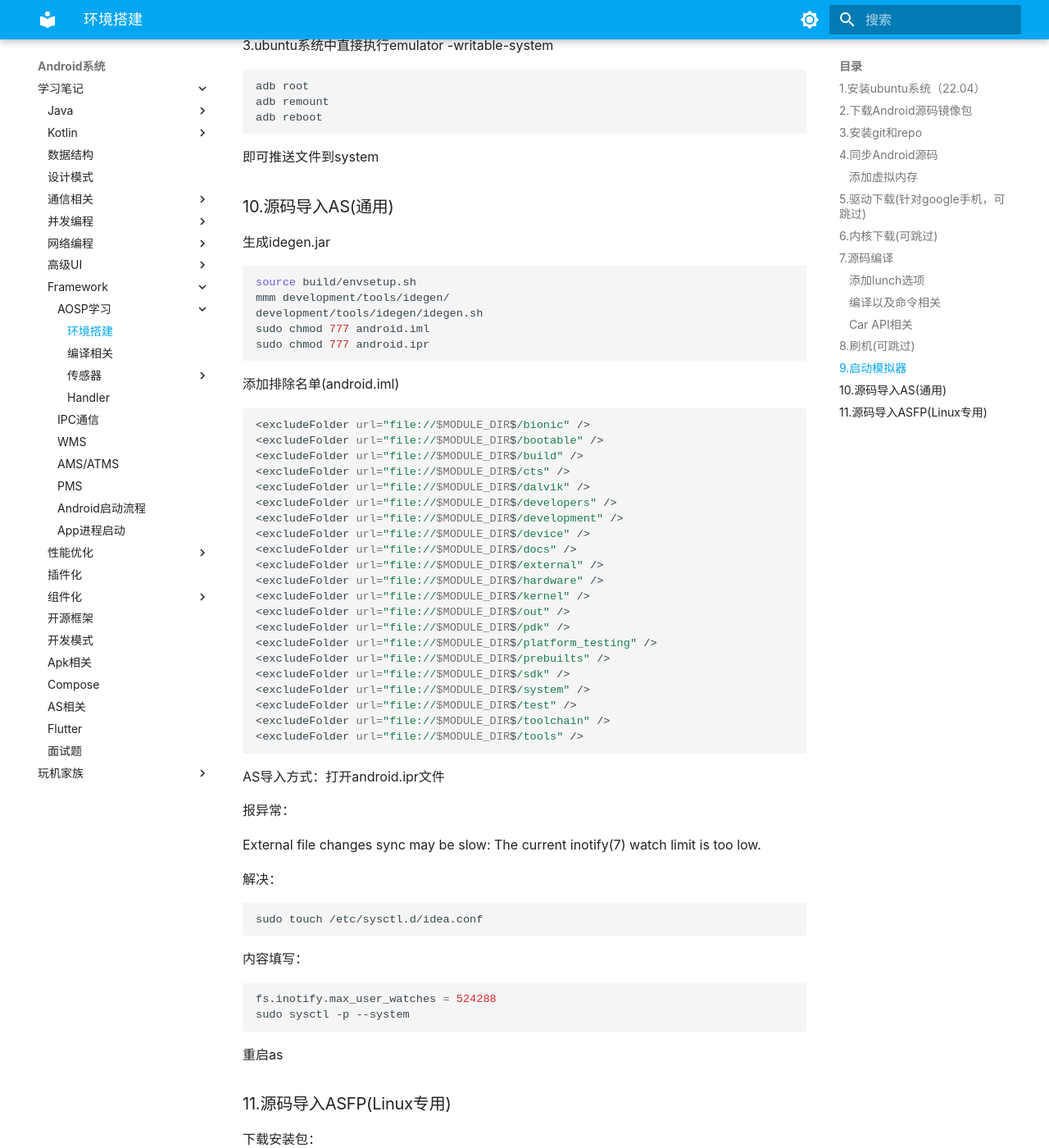
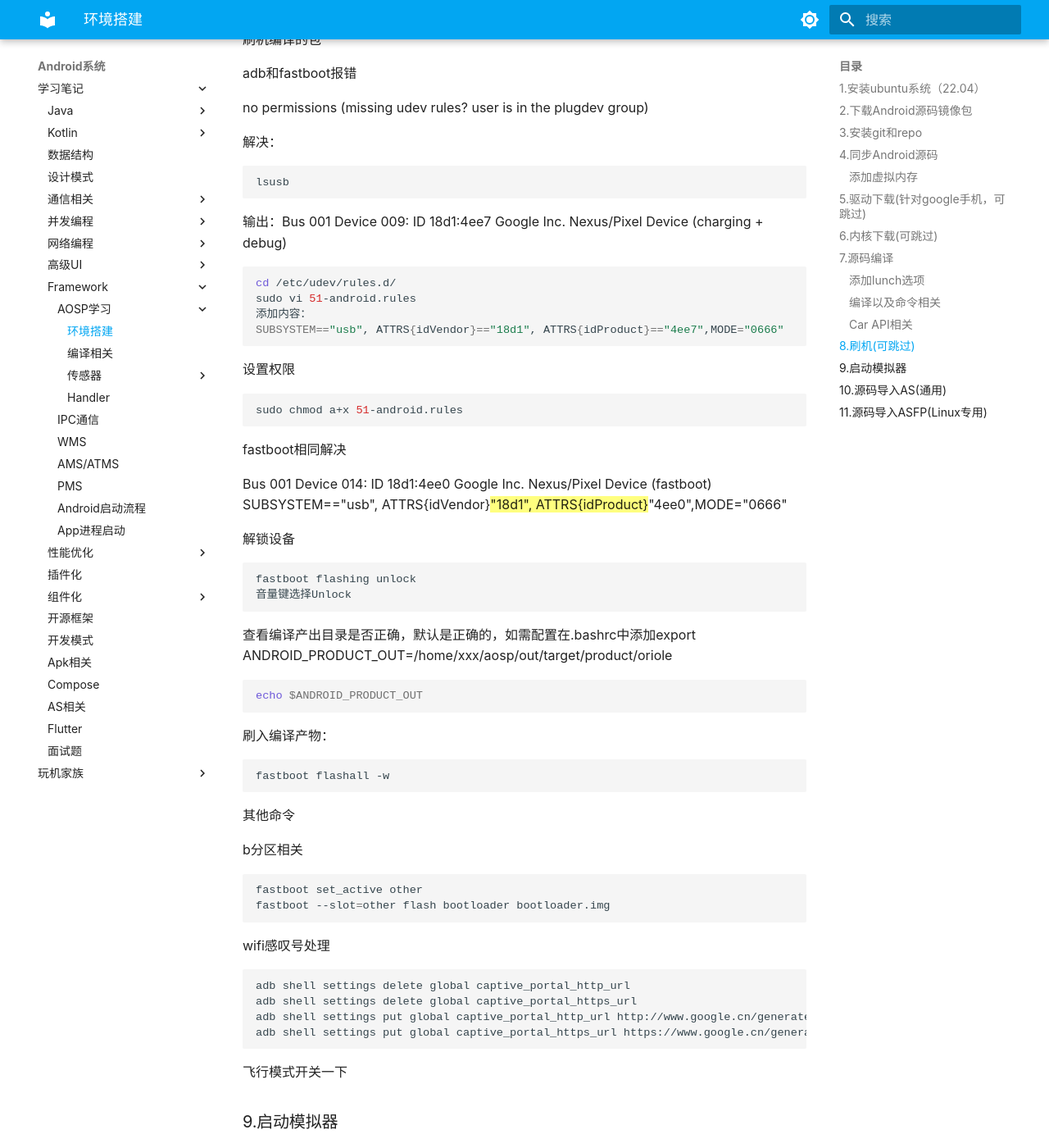
Before and after one commit to 13757539485/note, an MkDocs documentation site: the page built from docs/android/fws/fws_aosp.md, in a window 1280 px wide and 1400 px high, scrolled down 5753 px. Shown: the whole window at 82% size. Built offline with MkDocs 1.6.1 and Material for MkDocs 9.7.7, drawn with Linux system fonts in a browser that asks for light colours; some web fonts are replaced; some of the changed text lies outside the part shown.

Commit message:
添加fw操作相关

````diff
--- a/docs/android/fws/fws_aosp.md
+++ b/docs/android/fws/fws_aosp.md
@@ -55,10 +55,24 @@
 
 进入目录aosp执行
 ```shell
-repo init -u git://mirrors.ustc.edu.cn/aosp/platform/manifest -b android-13.0.0_r15
+repo init -u git://mirrors.ustc.edu.cn/aosp/platform/manifest -b android-13.0.0_r43
 ```
 其中-b查看地址：(挂vpn)
 https://source.android.com/setup/start/build-numbers?hl=zh_cn
+
+Pixel6: TQ2A.230505.002对应分支android-13.0.0_r43
+
+报错：
+Repo command failed: RepoUnhandledExceptionError
+	GitCommandError: 'reset --keep v2.44^0' on repo failed
+stderr: error: Entry 'project.py' not uptodate. Cannot merge.
+fatal: 不能重置索引文件至版本 'v2.44^0'。
+
+解决：
+```shell
+cd .repo/repo/
+git pull
+```
 
 报错：
 error.GitError: manifests rev-list ('^1013d985f70641b2cc05943f57fab5824d9e2ff3', 'HEAD', '--'): fatal: bad revision 'HEAD'
@@ -131,6 +145,8 @@
 ```
 按回车后一直按F键直到出现Type "I ACCEPT" if you agree to the terms of the license:
 输入I ACCEPT回车即可
+
+获得一个vendor文件夹，确保在aosp目录下
 
 ### 6.内核下载(可跳过)
 https://source.android.google.cn/docs/setup/build/building-kernels?hl=zh-cn#id-version
@@ -147,8 +163,10 @@
 ```
 lunch后会列出编译选项
 
-如果是真机代号可以通过驱动界面查找，比如Pixel 7 ("panther")
-
+如果是真机代号可以通过驱动界面查找，比如Pixel6 ("oriole")
+```shell
+lunch aosp_oriole-userdebug
+```
 编译版本介绍
 
 - user:无root权限
@@ -191,6 +209,63 @@
 线刷包：https://developers.google.com/android/images
 
 OTA包：https://developers.google.com/android/ota
+
+刷机编译的包
+
+adb和fastboot报错
+
+no permissions (missing udev rules? user is in the plugdev group)
+
+解决：
+```shell
+lsusb
+```
+输出：Bus 001 Device 009: ID 18d1:4ee7 Google Inc. Nexus/Pixel Device (charging + debug)
+```shell
+cd /etc/udev/rules.d/
+sudo vi 51-android.rules
+添加内容：
+SUBSYSTEM=="usb", ATTRS{idVendor}=="18d1", ATTRS{idProduct}=="4ee7",MODE="0666"
+```
+设置权限
+```shell
+sudo chmod a+x 51-android.rules
+```
+fastboot相同解决
+
+Bus 001 Device 014: ID 18d1:4ee0 Google Inc. Nexus/Pixel Device (fastboot)
+SUBSYSTEM=="usb", ATTRS{idVendor}=="18d1", ATTRS{idProduct}=="4ee0",MODE="0666"
+
+解锁设备
+```shell
+fastboot flashing unlock
+音量键选择Unlock
+```
+查看编译产出目录是否正确，默认是正确的，如需配置在.bashrc中添加export ANDROID_PRODUCT_OUT=/home/xxx/aosp/out/target/product/oriole
+```shell
+echo $ANDROID_PRODUCT_OUT
+```
+刷入编译产物：
+```shell
+fastboot flashall -w
+```
+
+其他命令
+
+b分区相关
+```shell
+fastboot set_active other
+fastboot --slot=other flash bootloader bootloader.img
+```
+
+wifi感叹号处理
+```shell
+adb shell settings delete global captive_portal_http_url
+adb shell settings delete global captive_portal_https_url
+adb shell settings put global captive_portal_http_url http://www.google.cn/generate_204
+adb shell settings put global captive_portal_https_url https://www.google.cn/generate_204
+```
+飞行模式开关一下
 
 ### 9.启动模拟器
 1.vmware中，源码编译完后直接执行emulator即可
````
Also changed, not shown: other parts of docs/android/fws/fws_aosp.md (+2 -2 lines), docs/android/android_root.md (+46 -0 lines), docs/git_github.md (+23 -0 lines), docs/linux/linux_command.md (+6 -0 lines), docs/linux/ubuntu_install.md (+8 -0 lines), docs/img/android/kernelsu.png (added).
